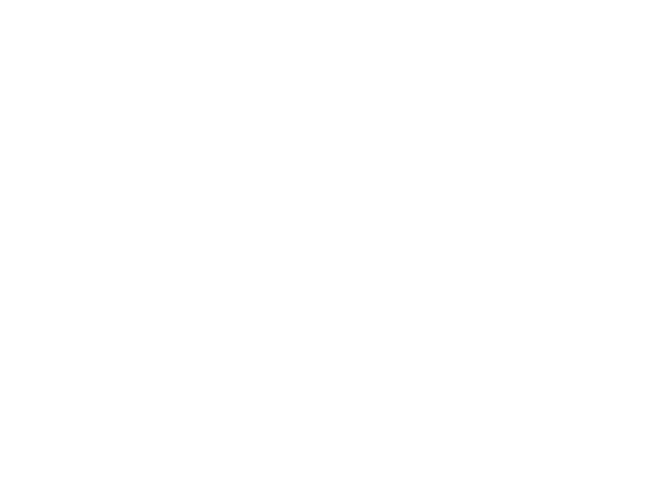
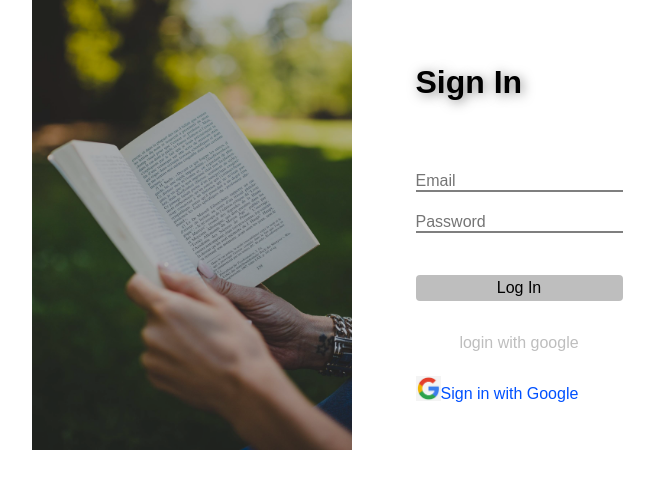
Before and after one commit to dewakuneiei/65022498_FN_MID, a plain HTML site: page index.html in a window 1280 px wide. Shown: the whole page, without its empty margins (281-935 px from the left). Drawn offline with Linux system fonts and the light colour scheme.

Commit message:
add login site

```diff
--- a/index.html
+++ b/index.html
@@ -5,11 +5,36 @@
     <meta http-equiv="X-UA-Compatible" content="IE=edge">
     <meta name="viewport" content="width=device-width, initial-scale=1.0">
     <style>
-        @import url("/style.css");
+        @import url("./login.css");
     </style>
     <title>65022498_FN_MID</title>
 </head>
 <body>
+    <main>
+        <div class="container">
+            <img src="./img/img-1.png" alt="reading a book">
 
+            <div class="parent-block">
+                <h1 id="head-title">Sign In</h1>
+                <input type="email" placeholder="Email" required>
+                <input type="password" placeholder="Password" required>
+
+                <button id="bnt-login">Log In</button>
+
+                <a href="#">login with google</a>
+
+                <div id="google-login">
+                    <img
+                        src="./img/Google-logo.png" alt="google logo"
+                        style="height: 25px; width:25px;"
+                    >
+                    <a href="#">Sign in with Google</a>
+                </div>
+            </div>
+
+
+
+        </div>
+    </main>
 </body>
 </html>
--- /dev/null
+++ b/login.css
@@ -0,0 +1,71 @@
+@import url('./base_style.css');
+
+main {
+    width: 100%;
+    height: 100%;
+    display: flex;
+    flex-direction: row;
+    justify-content: center;
+    align-items: center;
+}
+
+.container {
+    display: flex;
+    flex-direction: row;
+    width: fit-content;
+    height: 100%;
+    align-self: center;
+}
+
+img {
+    height: 450px;
+    width: 320px;
+}
+
+#head-title {
+    font-size: 2em;
+    margin-bottom: 50px;
+    text-shadow: 2px 2px 12px rgba(0, 0, 0, 0.5);
+}
+
+.parent-block {
+    margin: 64px;
+    display: flex;
+    flex-direction: column;
+    align-items: flex-start;
+    gap: 21px;
+}
+
+input {
+    border: none;
+    border-bottom: 2px solid rgba(0, 0, 0, 0.5);
+}
+
+#bnt-login {
+    align-self: center;
+    width: 100%;
+    padding: 4px;
+    margin-top: 21px;
+    background-color: rgb(190, 190, 190);
+    border: none;
+    border-radius: 4px;
+}
+
+a {
+    text-decoration: none;
+    color: rgb(190, 190, 190);
+    margin-top: 12px;
+    align-self: center;
+
+}
+
+#google-login {
+    display: flex;
+    flex-direction: row;
+    justify-content: center;
+    align-items: center;
+    justify-self: center;
+}
+#google-login > a {
+    color: rgb(0, 81, 255);
+}
```
Also changed, not shown: base_style.css (line endings or trailing spaces), img/Google-logo.png (added), img/img-1.png (added), teacher-style.css (added), teacher_site.html (added).
